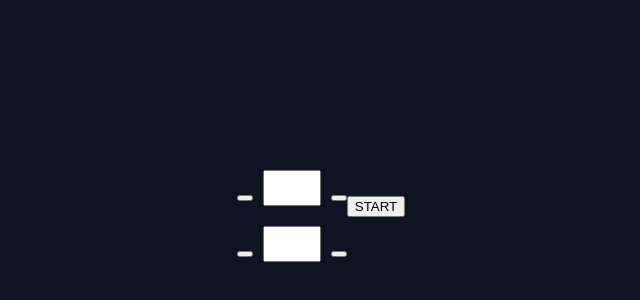
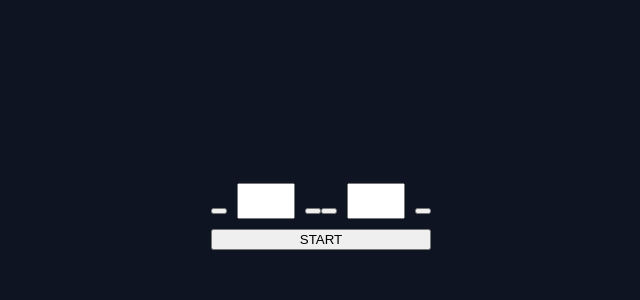
Before and after one commit to probablypenera007/guessnumber_frontend, a React (Create React App) app: page / in a window 1280 px wide. Shown: the part 204-504 px from the top of the page, without its empty margins (319-959 px from the left). Built offline with nearby package versions, Linux system fonts and the light colour scheme.

Commit message:
Update PlayerInput.module.css

```diff
--- a/src/components/PlayerInput/PlayerInput.module.css
+++ b/src/components/PlayerInput/PlayerInput.module.css
@@ -1,15 +1,17 @@
 .playerInput{
     display: flex;
     justify-content: center;
-    align-items: center;
     margin-top: 20px;
+    flex-direction: column;
+
 }
 
 .playerInput__container{
     display: flex;
     justify-content: center;
     align-items: center;
-    flex-direction: column;
+    flex-direction: row;
+    margin-bottom: 10px;
     width: 100%;
 }
 
```
